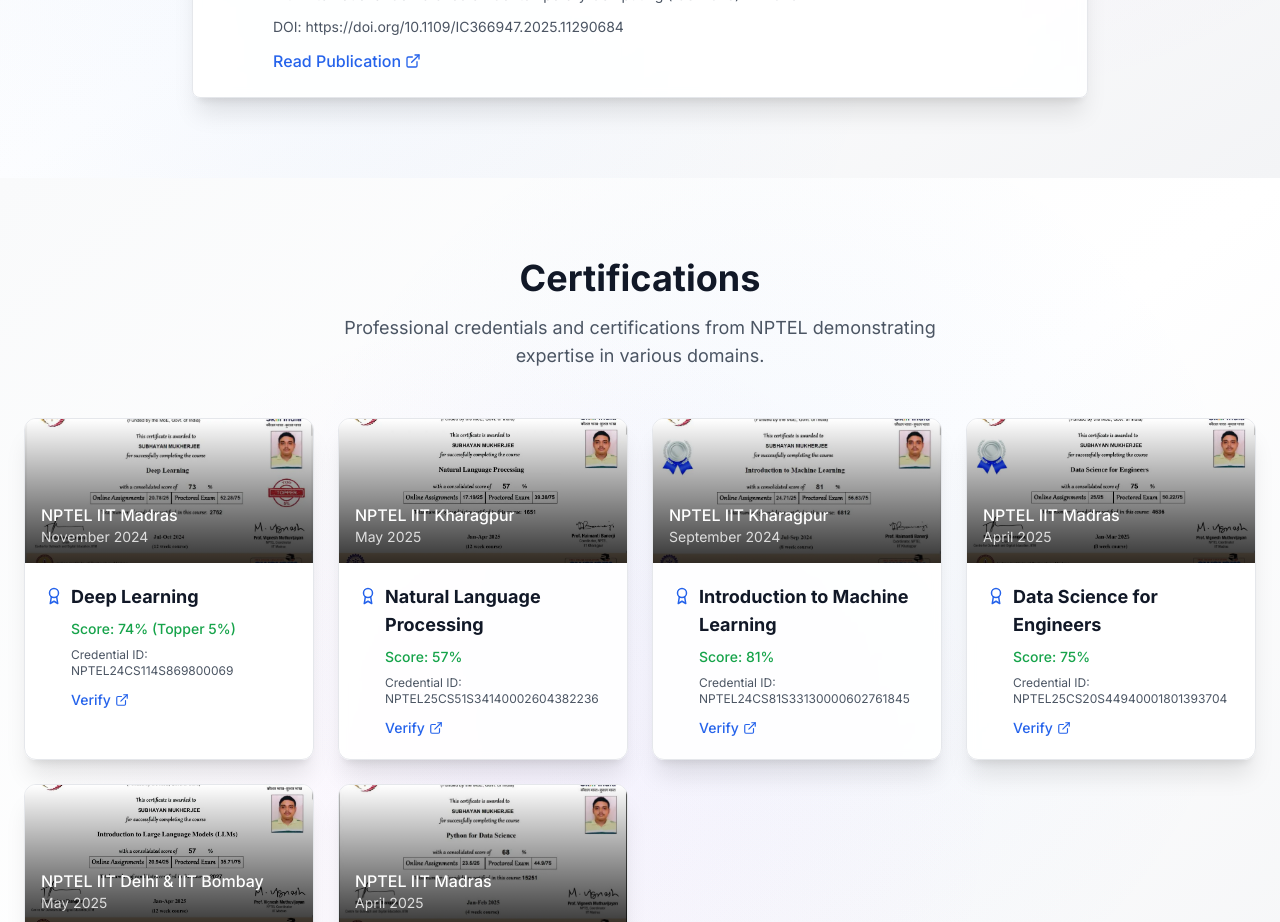
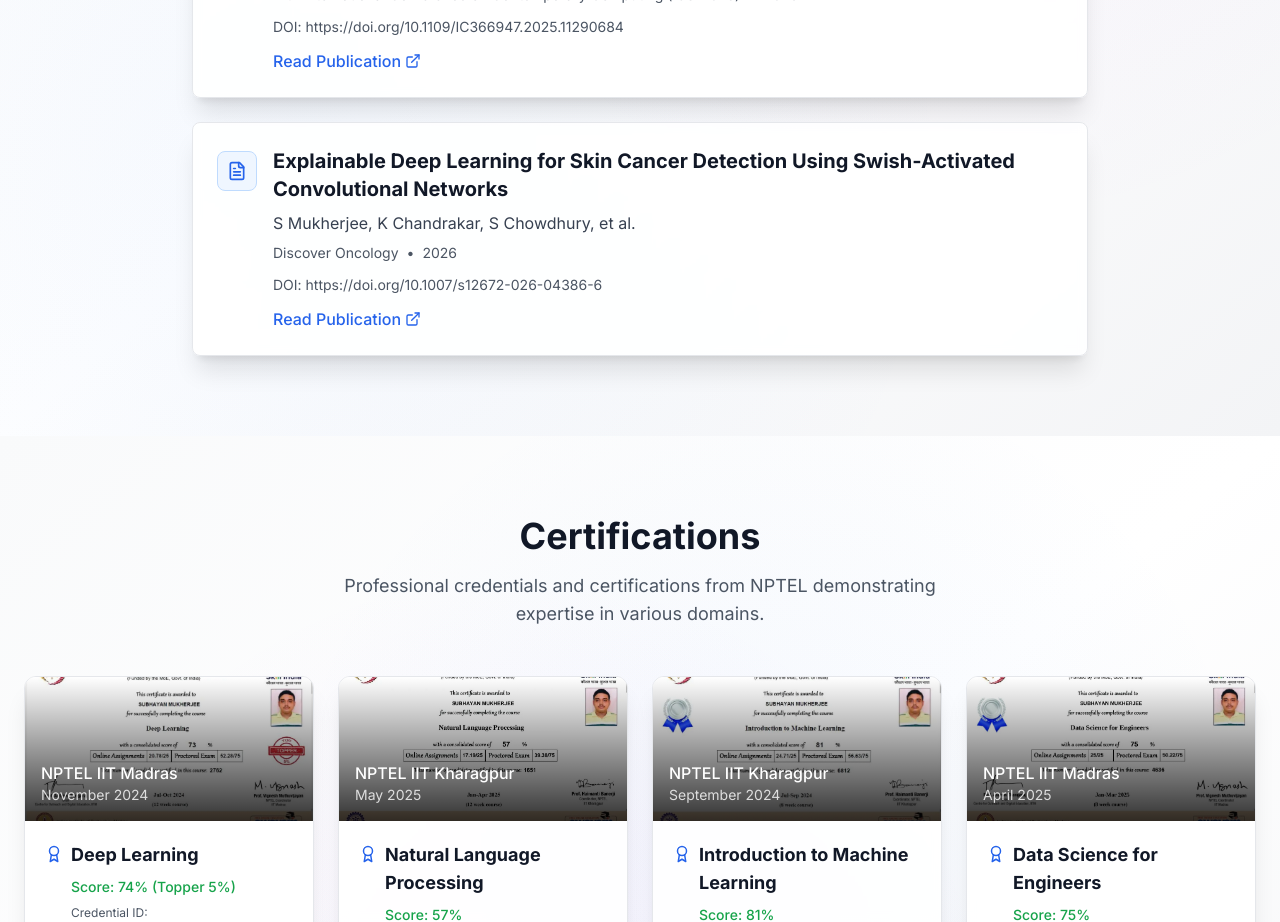
Before and after one commit to Templar121/Portfolio-2, a React (Vite) app: page / in a window 1280 px wide. Shown: the part 5760-6682 px from the top of the page. Built offline with nearby package versions, Linux system fonts and the light colour scheme.

Commit message:
Update portfolioData.ts

```diff
--- a/src/data/portfolioData.ts
+++ b/src/data/portfolioData.ts
@@ -196,14 +196,15 @@
     doi: 'https://doi.org/10.1109/IC366947.2025.11290684',
     link: 'https://ieeexplore.ieee.org/document/11290684',
   },
-  // {
-  //   id: '3',
-  //   title: 'Efficient Model Compression Techniques for Edge AI Applications',
-  //   authors: ['Williams, B.', 'Mukherjee, S.', 'Rodriguez, A.'],
-  //   journal: 'Conference on Computer Vision and Pattern Recognition (CVPR)',
-  //   year: '2022',
-  //   link: 'https://cvpr2022.thecvf.com/papers',
-  // },
+  {
+    id: '3',
+    title: 'Explainable Deep Learning for Skin Cancer Detection Using Swish-Activated Convolutional Networks',
+    authors: ['S Mukherjee', 'K Chandrakar', 'S Chowdhury', 'et al.'],
+    journal: 'Discover Oncology',
+    year: '2026',
+    doi: 'https://doi.org/10.1007/s12672-026-04386-6',
+    link: 'https://rdcu.be/eY7Xp'
+  },
   // {
   //   id: '4',
   //   title: 'Self-Supervised Learning for Medical Image Analysis with Limited Labeled Data',
```
